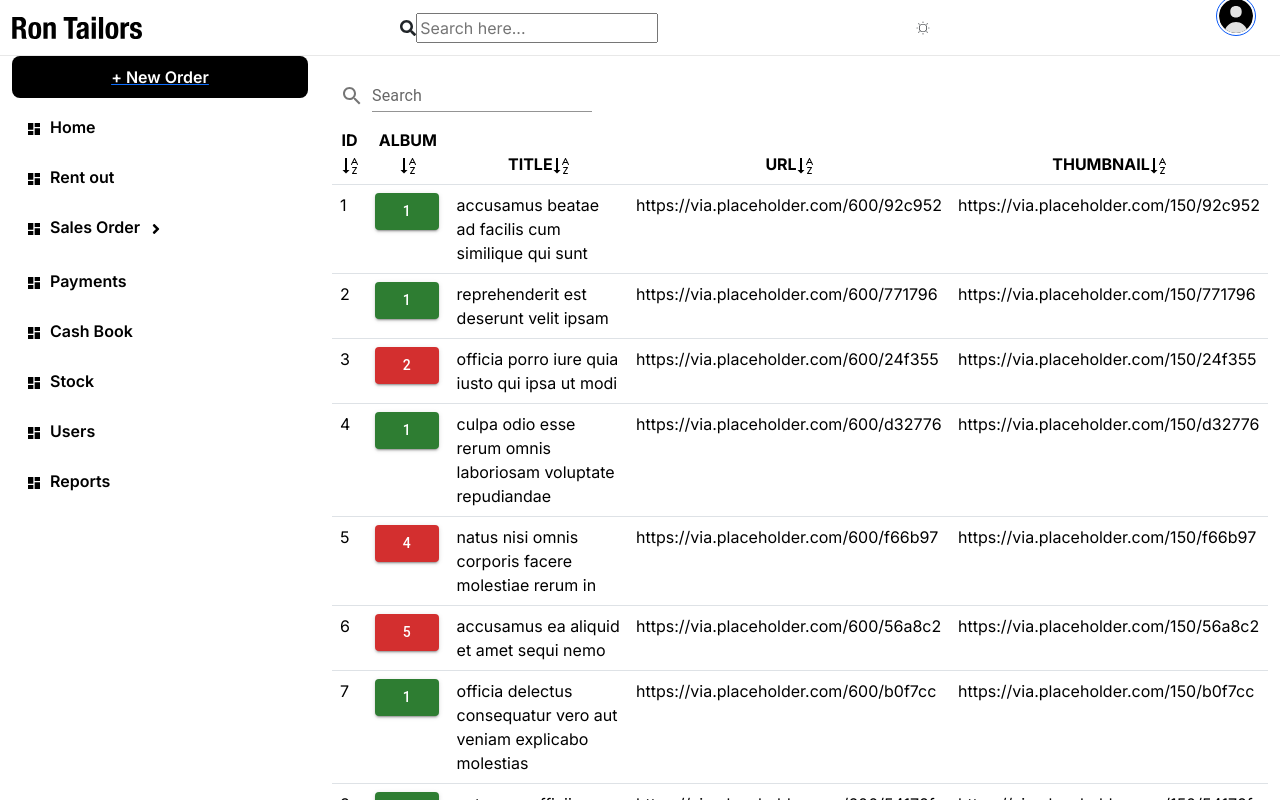
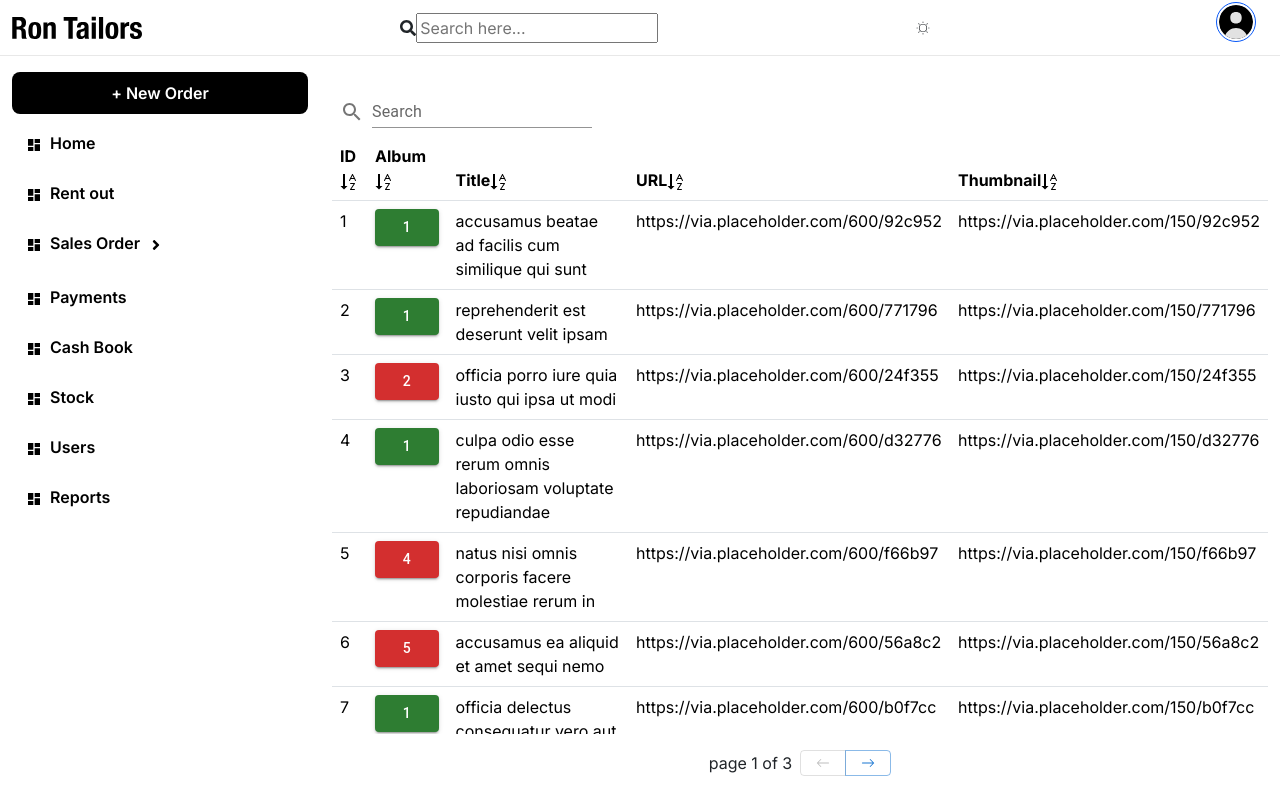
Before and after one commit to ShashikaHB/Ron-Tailors, a React (Vite) app in the folder Frontend/: page /secured/sales in a window 1280 px wide. Built offline with nearby package versions, Linux system fonts and the light colour scheme.

Commit message:
ui changes

```diff
--- a/Frontend/src/components/data table/Table.tsx
+++ b/Frontend/src/components/data table/Table.tsx
@@ -59,17 +59,18 @@ const Table = () => {
     columnResizeMode: "onChange",
   });
   return (
-    <div>
+    <div className="h-100 d-flex flex-column">
       <Filters
         columnFilters={columnFilters}
         setColumnfilters={setColumnfilters}
       ></Filters>
-      <table className="table">
-        <thead className="tableHeading">
+      <div className="flex-grow-1 overflow-hidden d-flex flex-column">
+        <table className="table overflow-y-auto h-100 d-block">
+          <thead className="">
             {table.getHeaderGroups().map((headerGroup) => (
               <tr key={headerGroup.id}>
                 {headerGroup.headers.map((header) => (
-                <th key={header.id} className="th">
+                  <th key={header.id} className="" scope="col">
                     {header.isPlaceholder
                       ? null
                       : flexRender(
@@ -86,7 +87,7 @@ const Table = () => {
               </tr>
             ))}
           </thead>
-        <tbody>
+          <tbody className="overflow-y-auto">
             {table.getRowModel().rows.map((row) => (
               <tr key={row.id}>
                 {row.getVisibleCells().map((cell) => (
@@ -98,11 +99,13 @@ const Table = () => {
             ))}
           </tbody>
         </table>
-      <br />
-      <p>
+      </div>
+
+      <div className="d-flex gap-2 align-items-center mb-2 justify-content-center">
+          <div>
             page {table.getState().pagination.pageIndex + 1} of{" "}
             {table.getPageCount()}
-      </p>
+          </div>
           <ButtonGroup>
             <Button onClick={()=> table.previousPage()} disabled={!table.getCanPreviousPage()}>
               <BsArrowLeft />
@@ -112,6 +115,7 @@ const Table = () => {
             </Button>
           </ButtonGroup>
       </div>
+    </div>
   );
 };
 
--- a/Frontend/src/components/header/Header.tsx
+++ b/Frontend/src/components/header/Header.tsx
@@ -29,7 +29,7 @@ const Header = () => {
           <SearchBar />
           <CiLight />
 
-          <div className="profileWrapper">
+          <div className="profileWrapper d-flex flex-column">
             <Button
               className="profile d-flex align-items-center"
               onClick={handleClick}
--- a/Frontend/src/components/sideNav/SideNav.tsx
+++ b/Frontend/src/components/sideNav/SideNav.tsx
@@ -72,7 +72,7 @@ export const sideBarConfig: SideBarConfig[] = [
 function SideNav() {
   return (
     <div className="sidebar">
-      <Link to="/secured/newOrder">
+      <Link className="primary-button w-100" to="/secured/newOrder">
         <button className="primary-button w-100">+ New Order</button>
       </Link>
       <ul>
--- a/Frontend/src/pageLayouts/RootLayout.tsx
+++ b/Frontend/src/pageLayouts/RootLayout.tsx
@@ -11,11 +11,11 @@ const RootLayout = () => {
         <div className="row flex-grow-1 overflow-hidden mx-0">
           <div className="col-12 col-12 flex-grow-1 overflow-hidden d-flex flex-column h-100">
             <div className="row h-100 flex-grow-1 overflow-hidden d-flex flex-column h-100">
-              <div className="col-3 flex-grow-1 overflow-hidden d-flex flex-column h-100">
+              <div className="col-3 flex-grow-1 overflow-hidden d-flex flex-column h-100 py-3">
                 <SideNav></SideNav>
               </div>
-              <div className="col-9 flex-grow-1 overflow-hidden d-flex flex-column h-100">
-                <Outlet />
+              <div className="col-9 flex-grow-1 overflow-hidden d-flex flex-column h-100 main-body-container py-3">
+                <Outlet/>
               </div>
             </div>
           </div>
--- a/Frontend/src/pages/NewOrder.tsx
+++ b/Frontend/src/pages/NewOrder.tsx
@@ -2,11 +2,11 @@ import SelectCard from "../components/SelectCard";
 
 const NewOrder = () => {
   return (
-    <div className="d-flex align-item-center justify-content-space-even">
-      <div>
+    <div className="d-flex align-item-center justify-content-center gap-3">
+      <div className="d-flex align-items-center justify-content-center">
         <SelectCard></SelectCard>
       </div>
-      <div>
+      <div className="d-flex align-items-center justify-content-center">
         <SelectCard></SelectCard>
       </div>
     </div>
--- a/Frontend/src/styles/_widgets.scss
+++ b/Frontend/src/styles/_widgets.scss
@@ -124,4 +124,8 @@ body {
     text-transform: uppercase;
     text-align: center;
   }
+
+  .main-body-container > div{
+    height: 100%;
+  }
 }
--- a/Frontend/src/styles/components/_buttons.scss
+++ b/Frontend/src/styles/components/_buttons.scss
@@ -11,6 +11,7 @@
     display: flex;
     align-items: center;
     justify-content: center;
+    text-decoration: none;
 }
 
 .secondary-button{
```
Lines whose indentation alone changed are shown as unchanged.
